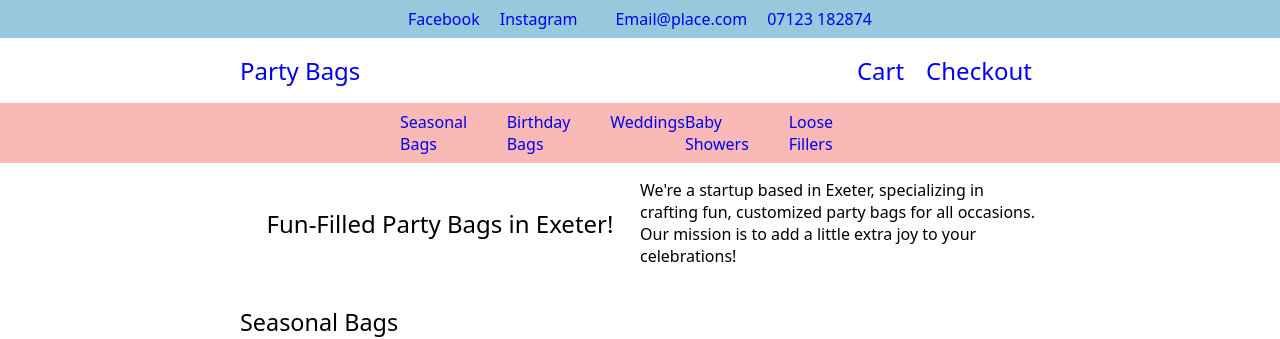
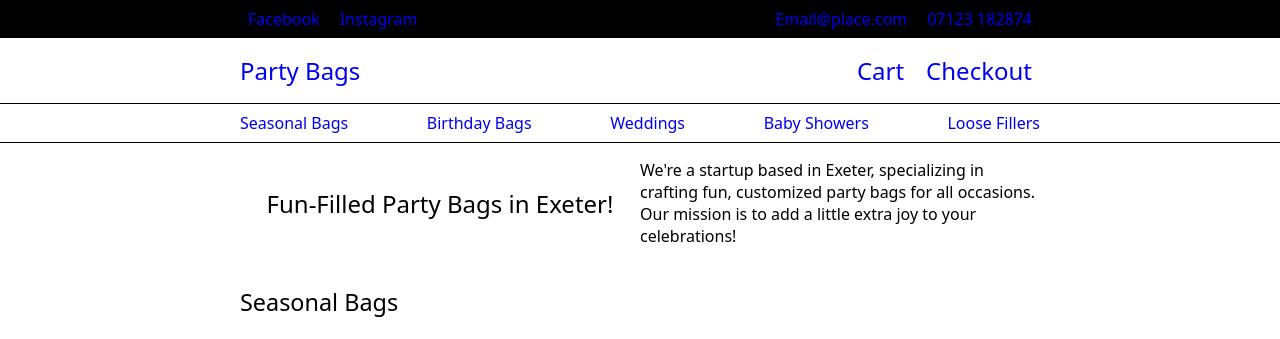
Before and after one commit to J-J-Digital-Solutions/Party-Bag, a Flask app: page / in a window 1280 px wide. Shown: the top 339 px of the page. Run offline with Flask 3, Linux system fonts and the light colour scheme; some web fonts are replaced.

Commit message:
modified:   static/header.css

```diff
--- a/static/header.css
+++ b/static/header.css
@@ -1,9 +1,11 @@
 .sub-menu {
     display: flex;
     justify-content: space-between;
-    padding: 1vh 50vh;
+    padding: 1vh 30vh;
     font-size: 2vh;
-    background-color: #F9B9B7;
+    border-top: 1px solid #000000 !important;
+    border-bottom: 1px solid #000000 !important;
+
 }
 
 .main-menu {
@@ -16,9 +18,9 @@
 .upper-menu {
     display: flex;
     justify-content: space-between;
-    padding: 1vh 50vh;
+    padding: 1vh 30vh;
     font-size: 2vh;
-    background-color: #96C9DC;
+    background-color: #000000;
 }
 
 .duo-links a {
```
